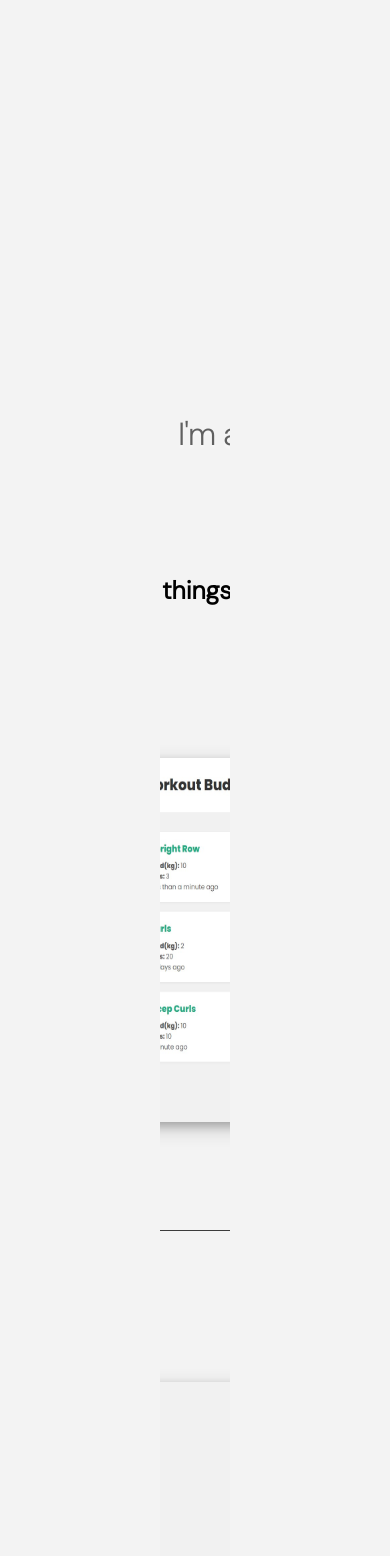
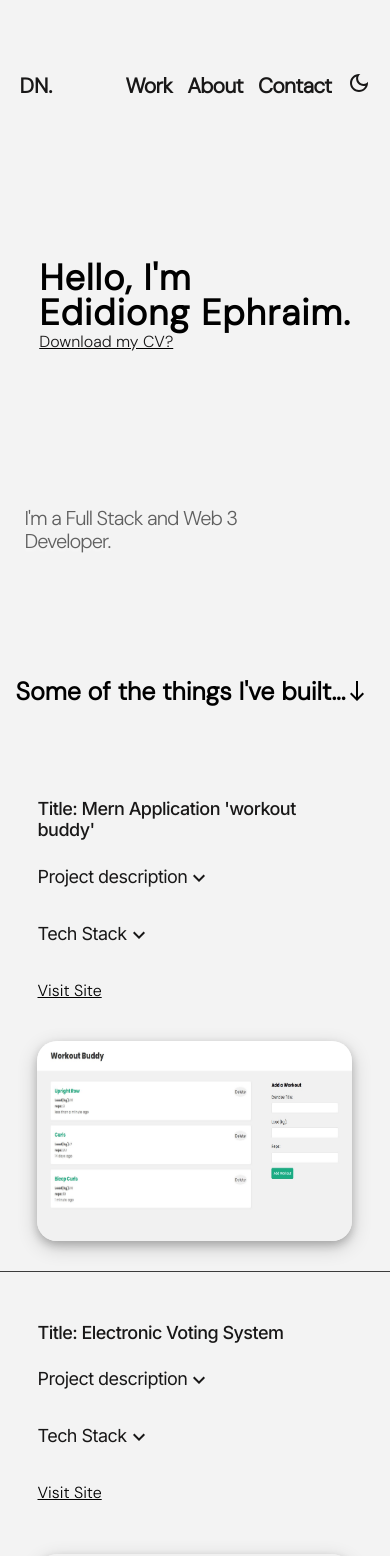
Before and after one commit to ehxdie/Portfolio, a React (Create React App) app in the folder my-website/: page / in a window 390 px wide. Shown: the top 1556 px of the page. Built offline with nearby package versions, Linux system fonts and the light colour scheme.

Commit message:
Made the site mobile responsive

```diff
--- a/my-website/src/Components/Header.js
+++ b/my-website/src/Components/Header.js
@@ -19,10 +19,10 @@ function Header() {
     const navigate = useNavigate();
   return (
     <div className='Header-container'>
-          <div className= {theme ? 'Header-container-1' : "Header-container-1-dark"}>
+        <div className= {theme ? 'Header-container-1' : "Header-container-1-dark"}>
             DN.
         </div>
-        <div className='Header-container-2'>
+          <div className='Header-container-2'>
             <div onClick={() => {
                 navigate('/')
               }} className={theme ? 'links-style' : "links-style-dark"}>
--- a/my-website/src/Components/MainContainer.js
+++ b/my-website/src/Components/MainContainer.js
@@ -15,7 +15,7 @@ function MainContainer() {
   const theme = useSelector((state) => state);
   return (
 
-      <div className={theme? 'Maincontainer': "Maincontainer-dark"}>
+      <div className= {theme? 'Maincontainer': "Maincontainer-dark"}>
       <Header/>
       <Routes>
         <Route path="/" element={<HomePage/>} />
--- a/my-website/src/Components/Pages/AboutPage.js
+++ b/my-website/src/Components/Pages/AboutPage.js
@@ -14,7 +14,7 @@ function AboutPage() {
       <div className='Aboutpage-container'>
         <div className='Aboutpage-about'>
           <div className='Aboutpage-about-text'>
-          <p className={theme ? 'Aboutpage-about-text1': 'Aboutpage-about-text1-dark'}>Hi, I'm Edidiong Udosen Ephraim</p>
+          <p className={theme ? 'Aboutpage-about-text1' : 'Aboutpage-about-text1-dark'}>Hi, I'm Edidiong Udosen Ephraim</p>
           <p className={theme ? 'Aboutpage-about-text2' : 'Aboutpage-about-text2-dark'}>I am a dedicated software engineer with a diverse academic and career background, as a tech enthusiast I am actively learning new technologies and developing new projects.</p>
           <div className={theme ? 'Aboutpage-techstack ' : 'Aboutpage-techstack-dark'}>
             Core technologies:
--- a/my-website/src/Components/Pages/HomePage.js
+++ b/my-website/src/Components/Pages/HomePage.js
@@ -73,6 +73,7 @@ function HomePage() {
                       <p className={theme ? 'icon-area-text' : "icon-area-text-dark"}> <a className={theme ? 'links-style' : "links-style-dark"}>Download my CV?</a></p>
                   </div>
               </div>
+
               <p className={theme ? 'Homepage-header-text2' : "Homepage-header-text2-dark"}>I'm a Full Stack and Web 3 Developer.</p>
 
             </div>
--- a/my-website/src/Components/Projects.js
+++ b/my-website/src/Components/Projects.js
@@ -23,6 +23,7 @@ function Projects(props) {
       <div className={theme ? 'projects-container' : "projects-container-dark"}>
 
          <div className='projects-container-text'>
+
             <p className={theme ? 'projects-container-text1' : "projects-container-text1-dark"}>Title: {props.name}</p>
             <div className='projects-container-text2-header' onClick={handleclick}>
                 <div className={theme ? 'text2-header' : "text2-header-dark"}> Project description {infocontrol ? <KeyboardArrowDownOutlinedIcon /> : <KeyboardArrowUpOutlinedIcon />}
@@ -30,6 +31,7 @@ function Projects(props) {
                 {infocontrol ? null : <div className={theme ? 'projects-container-text2' : "projects-container-text2-dark"}>{props.description}</div>}
 
             </div>
+
           <div className='projects-container-text3-header' onClick={handleclick1}P>
                 <div className={theme ? 'text2-header' : "text2-header-dark"}> Tech Stack {infocontrol1 ? <KeyboardArrowDownOutlinedIcon /> : <KeyboardArrowUpOutlinedIcon />}
                 </div>
--- a/my-website/src/index.css
+++ b/my-website/src/index.css
@@ -26,15 +26,30 @@ body{
   align-items: center;
   background-color: #F3F3F3;
   font-family: 'DM Sans', sans-serif;
-  min-height: 90vh;
-  margin-left: 160px;
-  margin-right: 160px;
+  /* min-height: 90vh; */
+  /* margin-left: 160px;
+  margin-right: 160px; */
   overflow: scroll;
+  flex: 1;
 }
 
 .Maincontainer::-webkit-scrollbar{
   display: none;
 }
+.Maincontainer-dark{
+  display: flex;
+    flex-direction: column;
+    justify-content: center;
+    align-items: center;
+    background-color: #202020;
+    font-family: 'DM Sans', sans-serif;
+    /* min-height: 90vh; */
+    /* margin-left: 160px;
+    margin-right: 160px; */
+    overflow: scroll;
+    flex: 1;
+}
+
 
 
 
@@ -43,7 +58,8 @@ body{
   display: flex;
   flex-direction: row;
   justify-content: space-between;
-  width: 1120px;
+  max-width: 1120px;
+  width: 90%;
   height: 35px;
   padding: 10px 0px 2px 0px;
   flex-shrink: 0;
@@ -63,6 +79,19 @@ body{
   line-height: 120%;
   font-weight: bold;
 }
+.Header-container-1-dark {
+  display: flex;
+    align-items: center;
+    padding-bottom: 10px;
+    color: #DEDEDE;
+    justify-self: flex-start;
+    margin-left: 0;
+    font-size: 21px;
+    font-style: normal;
+    line-height: 120%;
+    font-weight: bold;
+}
+
 .Header-container-2{
   display: flex;
   align-items: center;
@@ -71,38 +100,23 @@ body{
   color: var(--Main-Black, #181717);
   gap: 15px;
   font-size: 21px;
-    font-style: normal;
-    font-weight: bold;
-    line-height: 120%;
+  font-style: normal;
+  font-weight: bold;
+  line-height: 120%;
     /* 25.2px */
-    letter-spacing: -0.63px;
+  letter-spacing: -0.63px;
   justify-self: flex-end;
   margin-right: 0;
 }
 
-.Header-container-1-dark {
-  display: flex;
-    align-items: center;
-    justify-content: center;
-    padding-bottom: 10px;
-    color: #DEDEDE;
-    gap: 15px;
-    font-size: 21px;
-    font-style: normal;
-    font-weight: bold;
-    line-height: 120%;
-    /* 25.2px */
-    letter-spacing: -0.63px;
-    justify-self: flex-end;
-    margin-right: 0;
-}
+
 /* Footer */
 .Footer-container {
   display: flex;
   flex-direction: row;
   justify-content: space-between;
-  width: 1120px;
-  height: 35px;
+  max-width: 1120px;
+  width: 90%;
   padding: 10px 0px 2px 0px;
   flex-shrink: 0;
   font-family: 'DM Sans', sans-serif;
@@ -165,6 +179,7 @@ body{
   text-decoration: underline;
 }
 .links-style-dark:hover {
+  text-decoration: underline;
   text-decoration-color: #DEDEDE;
 }
 
@@ -173,18 +188,22 @@ body{
   display: flex;
   flex-direction: column;
   margin-bottom: 113px;
+  width: 90%;
+  max-width: 1120px;
 
 }
 .Homepage-container-dark{
   display: flex;
     flex-direction: column;
     margin-bottom: 113px;
+    width: 90%;
+    max-width: 1120px;
+    margin-bottom: 113px;
 }
 .Homepage-header{
   display: flex;
   flex-direction: row;
   justify-content: space-between;
-  width: 1120px;
   flex-shrink: 0;
   font-family: 'DM Sans', sans-serif;
 }
@@ -271,6 +290,8 @@ body{
   display: flex;
   flex-direction: column;
   margin-bottom: 192px;
+  max-width: 1120px;
+  width: 90%;
 }
 .Aboutpage-about{
   display: flex;
@@ -280,6 +301,7 @@ body{
   flex-shrink: 0;
   font-family: 'DM Sans', sans-serif;
   border-bottom: 2px solid #181717;
+
 }
 .Aboutpage-about-text{
   flex: 0.7;
@@ -391,6 +413,7 @@ ul{
     transform: translateX(-50%);
     /* Change color as needed */
     animation: bounceArrow 1s infinite;
+
 }
 .projects-headline-dark{
   font-family: DM Sans;
@@ -431,7 +454,7 @@ ul{
   display: flex;
   flex-direction: row;
   margin-bottom: 113px;
-  width: 1120px;
+  max-width: 1120px;
   height: 473px;
   margin-top: 150px;
   justify-content: space-between;
@@ -862,3 +885,107 @@ ul{
   }
 
 }
+
+@media only screen and (max-width: 40em) {
+     .Footer-container{
+      flex-direction: column;
+      align-items: center;
+      justify-content: center;
+     }
+     .Homepage-container{
+      align-items: center;
+      justify-content: center;
+
+     }
+    .Homepage-header{
+      display: flex;
+      flex-direction: column;
+      justify-content: center;
+      align-items: center;
+    }
+
+    .Homepage-header-text1{
+      font-size: 36px;
+    }
+    .Homepage-header-text1-dark {
+      font-size: 36px;
+    }
+    .Homepage-header-text2{
+      font-size: 20px;
+    }
+    .Homepage-header-text2-dark {
+      font-size: 20px;
+    }
+    .projects-headline{
+       margin-bottom: -60px;
+    }
+    .projects-headline-dark {
+          margin-bottom: -60px;
+        }
+    .projects-container{
+      display: flex;
+      flex-direction: column;
+      align-items: center;
+      justify-content: center;
+      margin-bottom: -100px;
+    }
+    .projects-container-dark {
+          display: flex;
+          flex-direction: column;
+          align-items: center;
+          justify-content: center;
+          margin-bottom: -100px;
+
+    }
+    .projects-container-image{
+      margin-top: 10px;
+      display: flex;
+      align-items: center;
+      justify-content: center;
+      margin-bottom: 0px;
+      align-self: center;
+
+    }
+    .projects-container-text{
+      display: flex;
+      width: 315px;
+
+    }
+    .img{
+      width: 315px;
+      height: 200px;
+    }
+    .Aboutpage-container{
+        display: flex;
+        justify-content: center;
+        align-items: center;
+    }
+
+    .Aboutpage-about{
+      max-width: 1120px;
+      width: 90%;
+    }
+    .Aboutpage-about-text1{
+      font-size: 36px;
+    }
+    .Aboutpage-about-text1-dark{
+      font-size: 36px;
+    }
+    .active-repo{
+      display: flex;
+      flex-direction: column;
+    }
+    .active-repo-dark{
+      display: flex;
+      flex-direction: column;
+    }
+    .contact-container{
+      max-width: 1120px;
+      width: 90%;
+      display: flex;
+      flex-direction: column;
+    }
+    .contact-text{
+      font-size: 36px;
+    }
+  }
```
Lines whose indentation alone changed are shown as unchanged.
